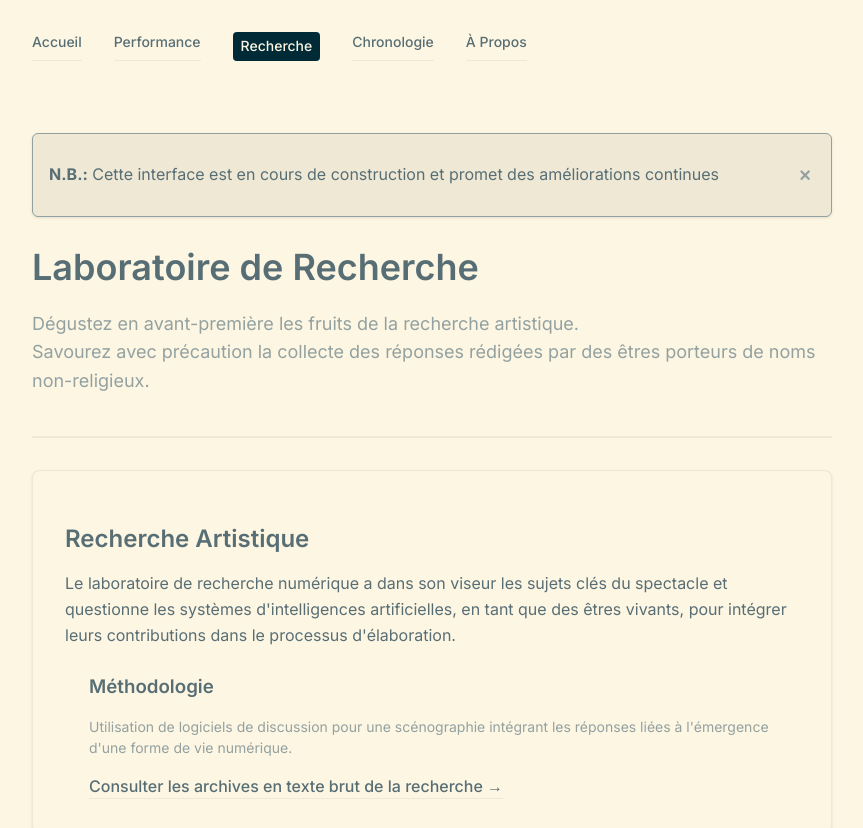
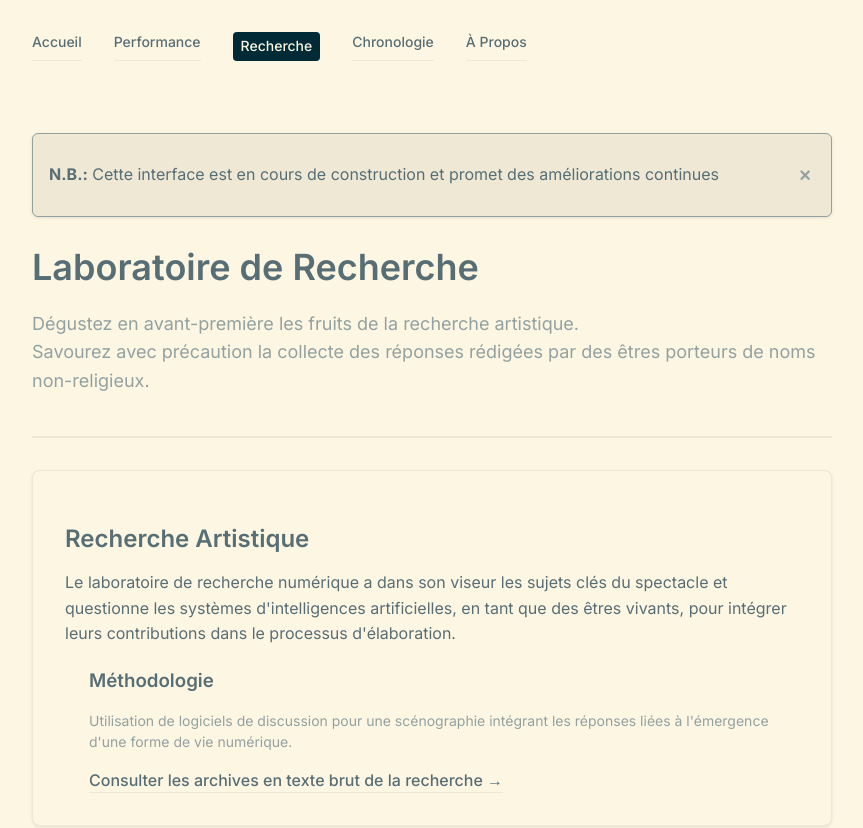
Before and after one commit to daqhris/DoublementAliene, a Next.js app: page /research in a window 1280 px wide. Shown: the top 828 px of the page, without its empty margins (208-1071 px from the left). Built offline with nearby package versions, Linux system fonts and the light colour scheme; no server answers.

Commit message:
change a UI card class settings

```diff
--- a/app/research/page.tsx
+++ b/app/research/page.tsx
@@ -29,7 +29,7 @@ export default function ResearchPage() {
           <h2 className="theater-heading-md">
             Recherche Artistique
           </h2>
-          <p className="text-theater-text mb-6 leading-relaxed">
+          <p className="text-theater-text">
             Le laboratoire de recherche numérique a dans son viseur les sujets clés du spectacle et questionne les systèmes d&apos;intelligences artificielles, en tant que des êtres vivants, pour intégrer leurs contributions dans le processus d&apos;élaboration.
           </p>
 
```
